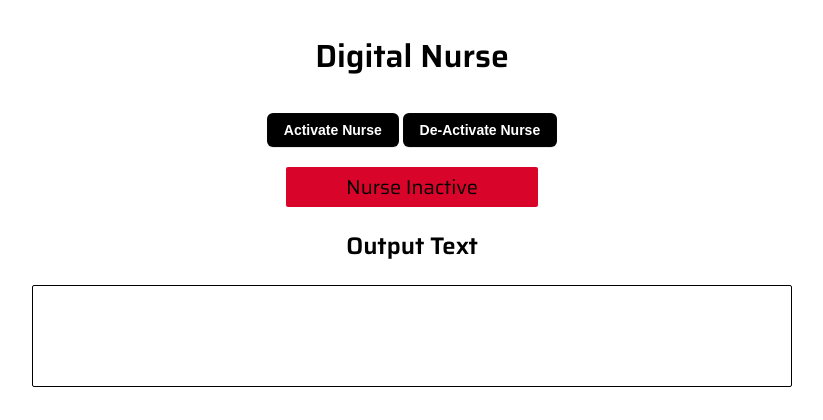
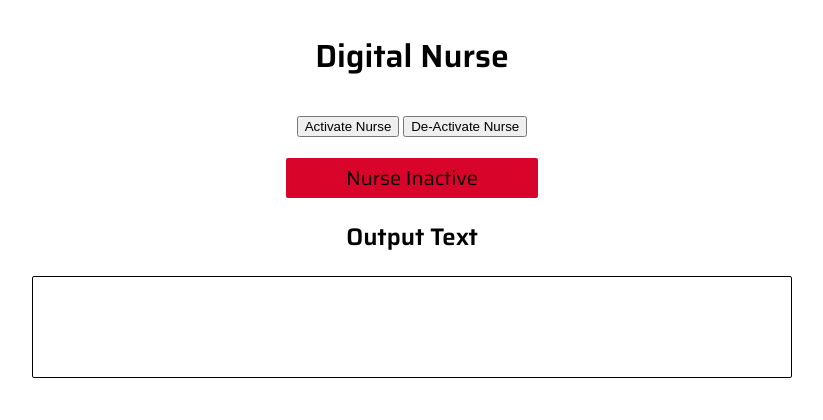
Before and after one commit to OwenMatsuda/490, a Flask app: template templates/index.html in a window 1280 px wide. Shown: the top 420 px of the page, without its empty margins (228-1051 px from the left). Run offline with Flask 2, Linux system fonts and the light colour scheme; the template is opened without the code that fills it, so the values that code supplies are empty.

Commit message:
cleanup styles

```diff
--- a/static/style.css
+++ b/static/style.css
@@ -7,57 +7,6 @@ body {
     font-family: 'Saira', sans-serif;
     text-align: center;
 }
-
-.btn {
-    appearance: none;
-    background-color: #000000;
-    border: 1px solid rgba(27, 31, 35, .15);
-    border-radius: 6px;
-    box-shadow: rgba(27, 31, 35, .1) 0 1px 0;
-    box-sizing: border-box;
-    color: #fff;
-    cursor: pointer;
-    display: inline-block;
-    font-size: 14px;
-    font-weight: 600;
-    line-height: 20px;
-    padding: 6px 16px;
-    position: relative;
-    text-align: center;
-    text-decoration: none;
-    user-select: none;
-    -webkit-user-select: none;
-    touch-action: manipulation;
-    vertical-align: middle;
-    white-space: nowrap;
-  }
-
-  .btn:focus:not(:focus-visible):not(.focus-visible) {
-    box-shadow: none;
-    outline: none;
-  }
-
-  .btn:hover {
-    background-color: #d7d7d7;
-    color: black;
-  }
-
-  .btn:focus {
-    box-shadow: rgba(46, 164, 79, .4) 0 0 0 3px;
-    outline: none;
-  }
-
-  .btn:disabled {
-    background-color: #94d3a2;
-    border-color: rgba(27, 31, 35, .1);
-    color: rgba(255, 255, 255, .8);
-    cursor: default;
-  }
-
-  .btn:active {
-    background-color: #298e46;
-    box-shadow: rgba(20, 70, 32, .2) 0 1px 0 inset;
-  }
 
 .loginForm {
     height: 30px;
```
